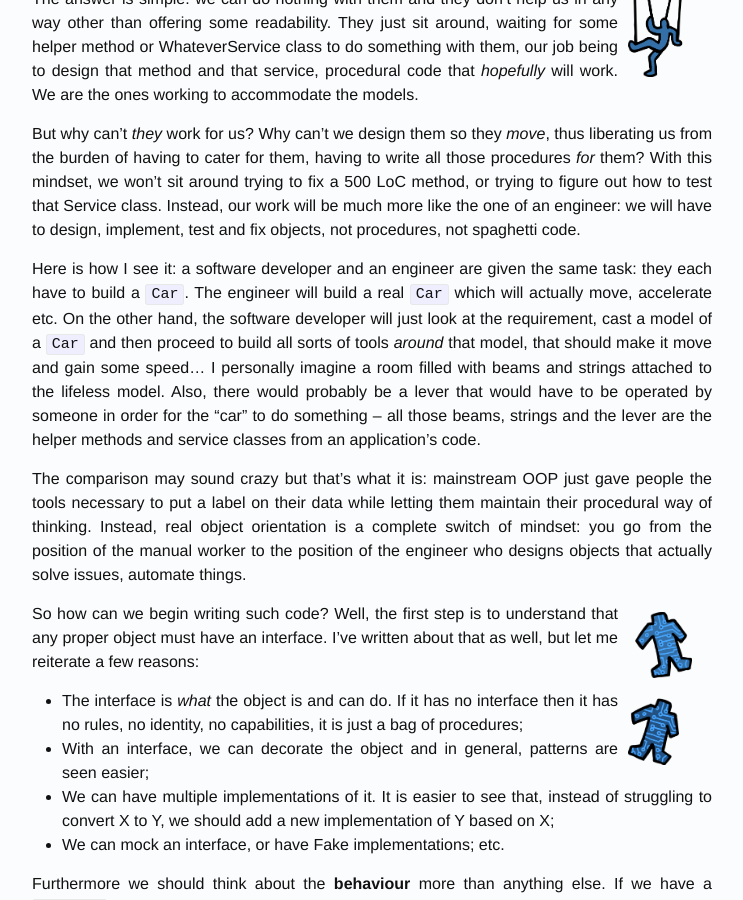
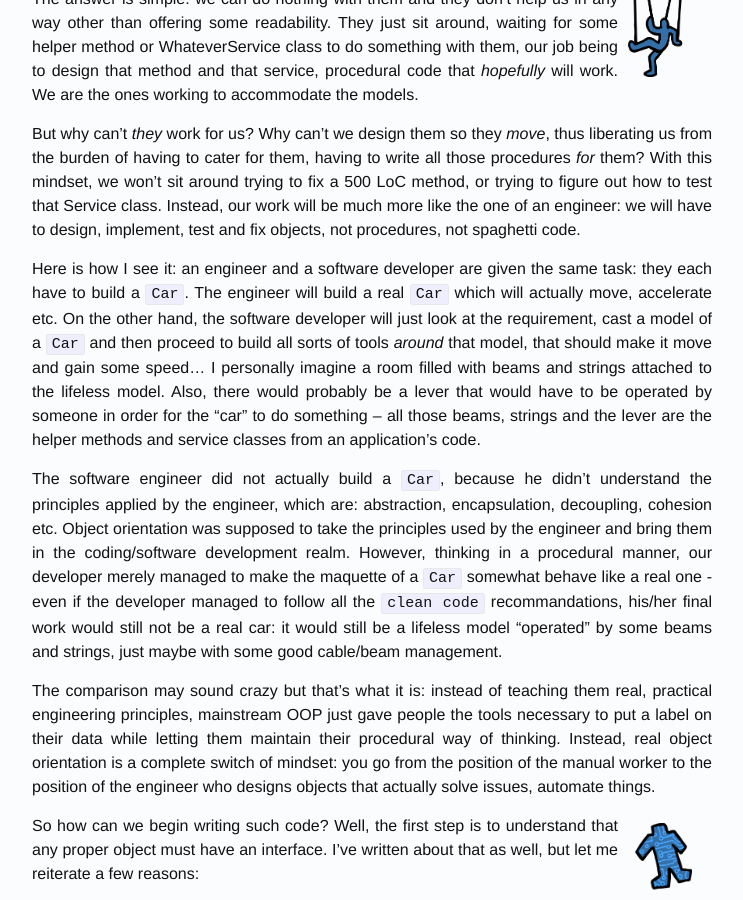
Before and after one commit to amihaiemil/amihaiemil.github.io, a Jekyll site: the page built from _posts/2018-04-17-dolls-and-maquettes.markdown, in a window 1280 px wide and 900 px high, scrolled down 1114 px. Shown: the whole window, without its empty margins (268-1011 px from the left). Built offline with Jekyll 4.4.1, drawn with Linux system fonts in a browser that asks for light colours; comment, search, counter and statistics services are not loaded.

Commit message:
Update 2018-04-17-dolls-and-maquettes.markdown

```diff
--- a/_posts/2018-04-17-dolls-and-maquettes.markdown
+++ b/_posts/2018-04-17-dolls-and-maquettes.markdown
@@ -31,9 +31,11 @@ One more way we can look at model objects is the following: they are either **do
 
 But why can't *they* work for us? Why can't we design them so they *move*, thus liberating us from the burden of having to cater for them, having to write all those procedures *for* them? With this mindset, we won't sit around trying to fix a 500 LoC method, or trying to figure out how to test that Service class. Instead, our work will be much more like the one of an engineer: we will have to design, implement, test and fix objects, not procedures, not spaghetti code.
 
-Here is how I see it: a software developer and an engineer are given the same task: they each have to build a ``Car``. The engineer will build a real ``Car`` which will actually move, accelerate etc. On the other hand, the software developer will just look at the requirement, cast a model of a ``Car`` and then proceed to build all sorts of tools *around* that model, that should make it move and gain some speed... I personally imagine a room filled with beams and strings attached to the lifeless model. Also, there would probably be a lever that would have to be operated by someone in order for the "car" to do something -- all those beams, strings and the lever are the helper methods and service classes from an application's code.
+Here is how I see it: an engineer and a software developer are given the same task: they each have to build a ``Car``. The engineer will build a real ``Car`` which will actually move, accelerate etc. On the other hand, the software developer will just look at the requirement, cast a model of a ``Car`` and then proceed to build all sorts of tools *around* that model, that should make it move and gain some speed... I personally imagine a room filled with beams and strings attached to the lifeless model. Also, there would probably be a lever that would have to be operated by someone in order for the "car" to do something -- all those beams, strings and the lever are the helper methods and service classes from an application's code.
 
-The comparison may sound crazy but that's what it is: mainstream OOP just gave people the tools necessary to put a label on their data while letting them maintain their procedural way of thinking. Instead, real object orientation is a complete switch of mindset: you go from the position of the manual worker to the position of the engineer who designs objects that actually solve issues, automate things.
+The software engineer did not actually build a ``Car``, because he didn't understand the principles applied by the engineer, which are: abstraction, encapsulation, decoupling, cohesion etc. Object orientation was supposed to take the principles used by the engineer and bring them in the coding/software development realm. However, thinking in a procedural manner, our developer merely managed to make the maquette of a ``Car`` somewhat behave like a real one - even if the developer managed to follow all the ``clean code`` recommandations, his/her final work would still not be a real car: it would still be a lifeless model "operated" by some beams and strings, just maybe with some good cable/beam management.
+
+The comparison may sound crazy but that's what it is: instead of teaching them real, practical engineering principles, mainstream OOP just gave people the tools necessary to put a label on their data while letting them maintain their procedural way of thinking. Instead, real object orientation is a complete switch of mindset: you go from the position of the manual worker to the position of the engineer who designs objects that actually solve issues, automate things.
 
 <figure class="badge-right"><img src="/illustrations/robots.png" style="width:64px;max-width:100%;" alt="Robots"></figure>
 
```
